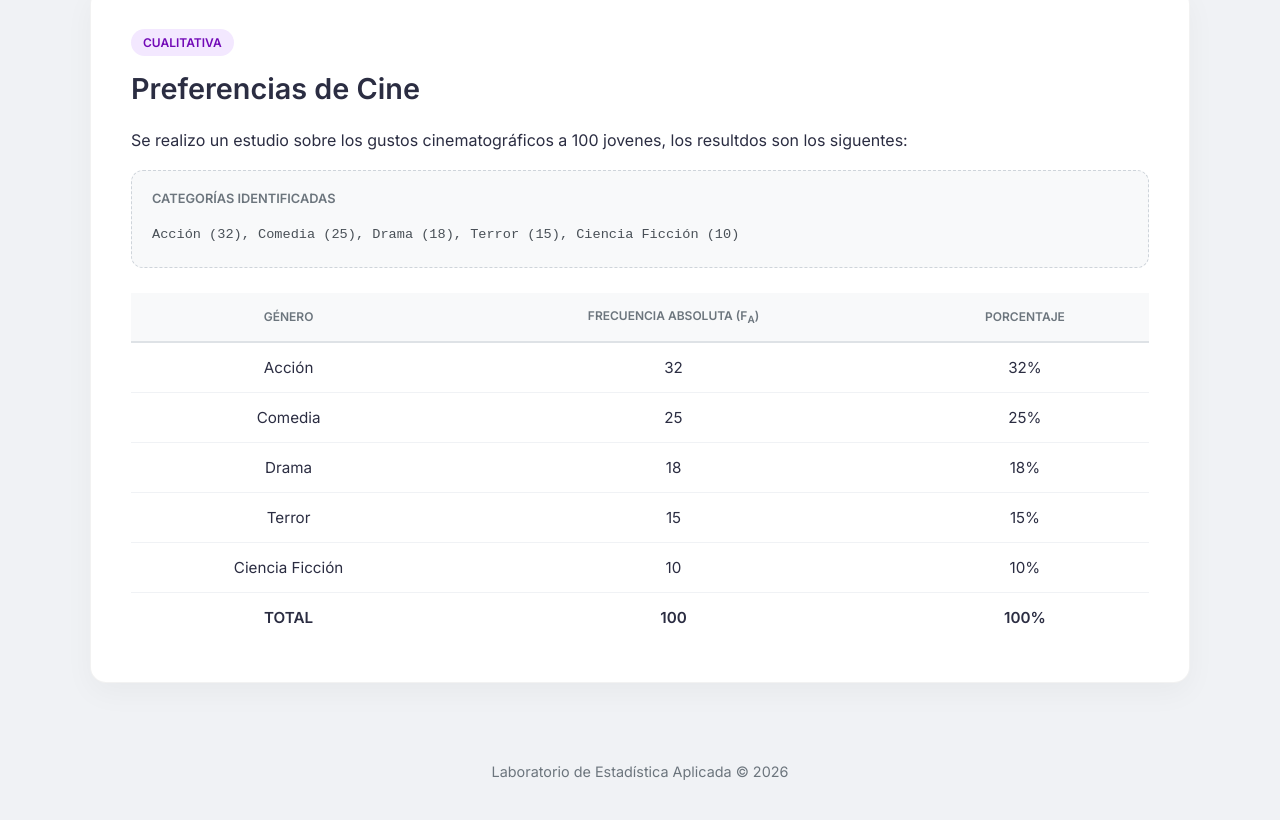
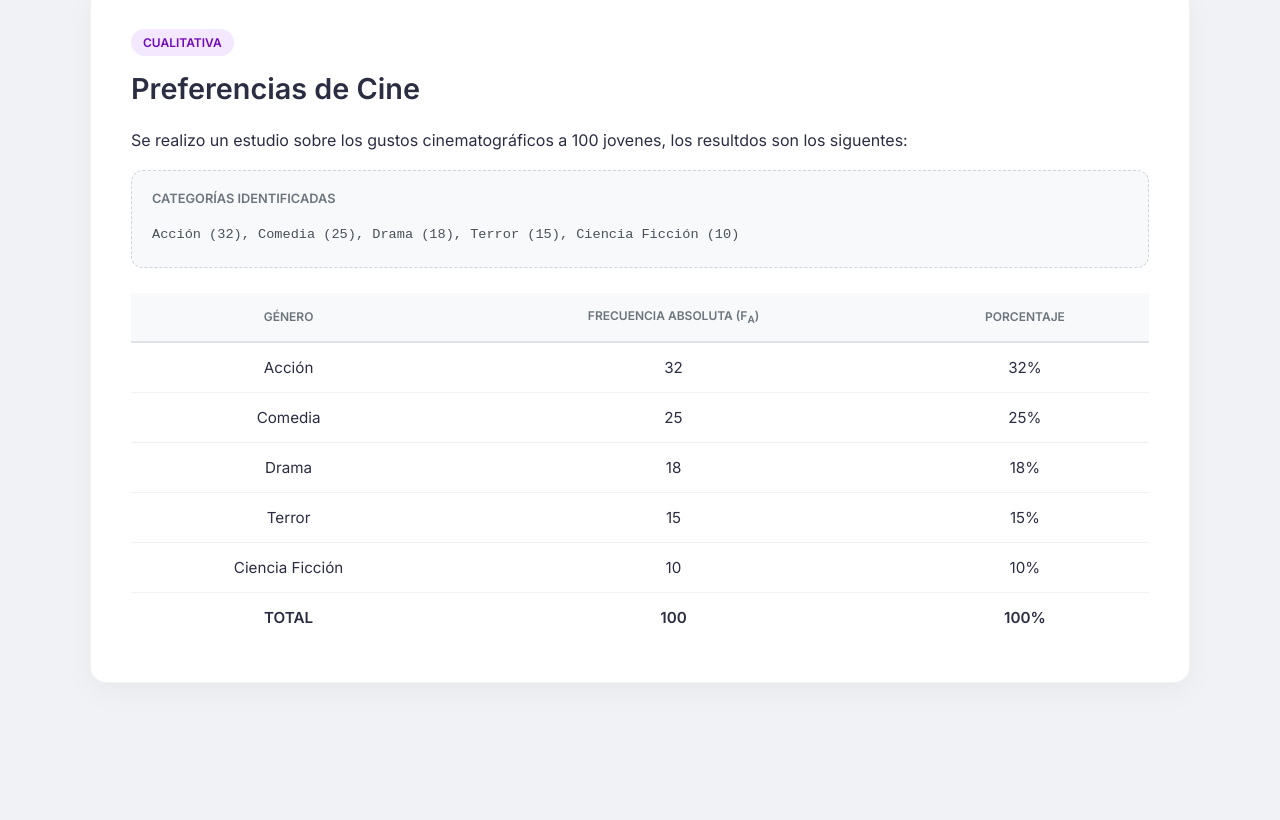
Before and after one commit to luis270-web/2026_PE_T1_250110939, a plain HTML site: page index.html in a window 1280 px wide. Shown: the part 1967-2787 px from the top of the page. Drawn offline with Linux system fonts and the light colour scheme.

```diff
--- a/index.html
+++ b/index.html
@@ -251,8 +251,9 @@
     </div>
 
     <div class="footer">
-        Laboratorio de Estadística Aplicada &copy; 2026
+
     </div>
 
 </body>
+
 </html>
```
